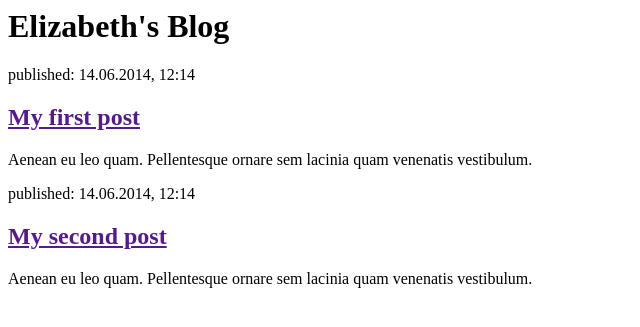
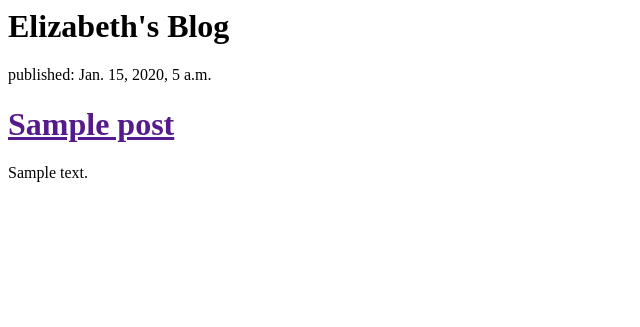
Before and after one commit to adskippy/my-first-blog, a Django app: template blog/templates/blog/post_list.html in a window 1280 px wide. Shown: the top 327 px of the page, without its empty margins (0-640 px from the left). Run offline with Django 3.2, Linux system fonts and the light colour scheme; the template is opened without the code that fills it: values that come from a table or form of the project are taken from there, others are empty; tables that the repository leaves empty hold one stand-in row (values such as "Sample post").

Commit message:
Modified templates to display posts from database.

```diff
--- a/blog/templates/blog/post_list.html
+++ b/blog/templates/blog/post_list.html
@@ -6,16 +6,12 @@
 <div>
 	<h1><a href"">Elizabeth's Blog</a></h1>
 </div>
-<div>
-<p>published: 14.06.2014, 12:14</p>
-<h2><a href="">My first post</a></h2>
-<p>Aenean eu leo quam. Pellentesque ornare sem lacinia quam venenatis vestibulum.</p>
-</div>
-
-<div>
-	<p>published: 14.06.2014, 12:14</p>
-	<h2><a href="">My second post</a></h2>
-	<p>Aenean eu leo quam. Pellentesque ornare sem lacinia quam venenatis vestibulum.</p></h2>
-</div>
+{% for post in posts %}
+ <div>
+        <p>published: {{ post.published_date }}</p>
+        <h1><a href="">{{ post.title }}</a></h1>
+        <p>{{ post.text|linebreaks }}</p>
+    </div>
+{% endfor %}
 </body>
 </html>
--- a/blog/views.py
+++ b/blog/views.py
@@ -1,4 +1,7 @@
 from django.shortcuts import render
+from django.utils import timezone
+from .models import Post
 
 def post_list(request):
-	return render(request, 'blog/post_list.html', {})
+	posts = Post.objects.filter(published_date__lte=timezone.now()).order_by('published_date')
+	return render(request, 'blog/post_list.html', {'posts': posts})
```
